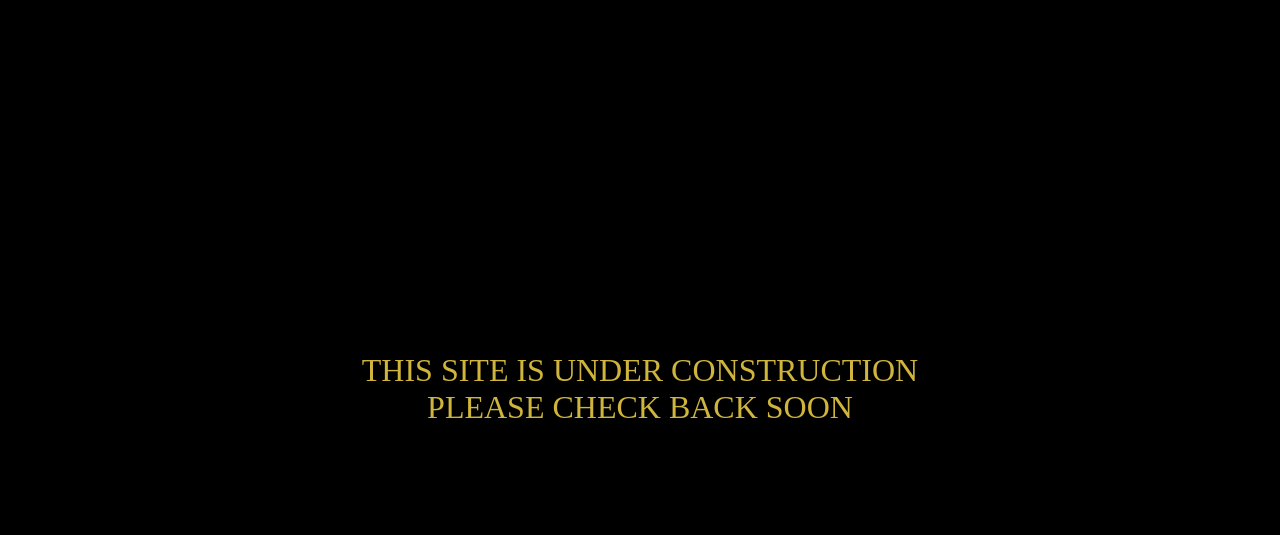
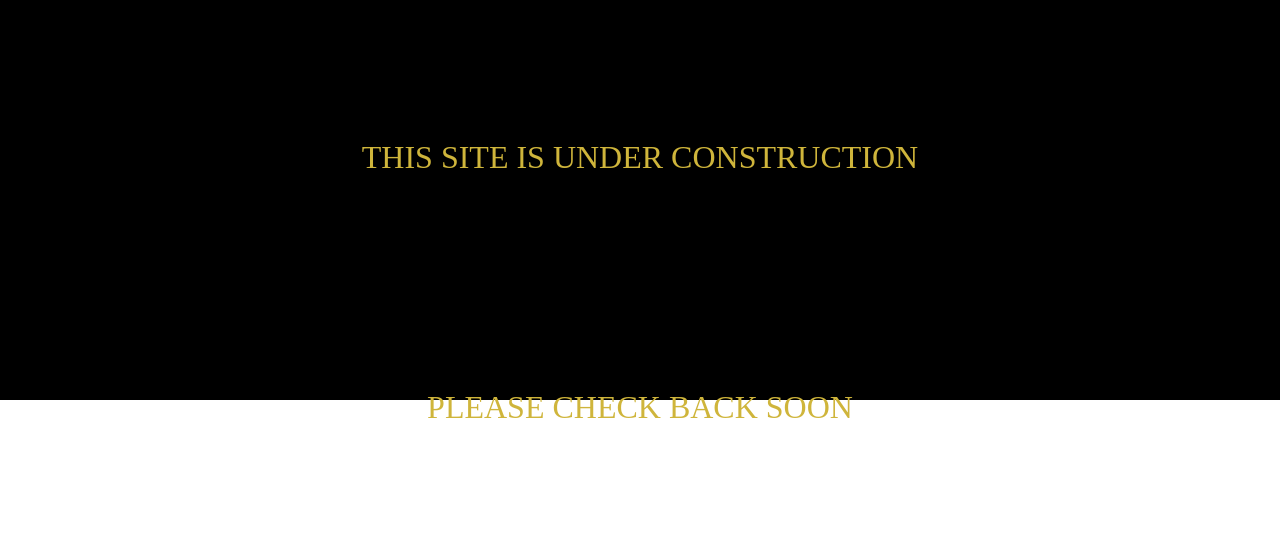
Before and after one commit to Farwalker3/tellik, a plain HTML site: page index.html in a window 1280 px wide. Drawn offline with Linux system fonts and the light colour scheme.

Commit message:
Alpha 0.01
A0.01

```diff
--- a/index.css
+++ b/index.css
@@ -1,17 +1,23 @@
 body{
 	margin: 0;
 	padding: 0;
+	overflow: hidden;
 }
 
 .container {
+	position: absolute;
+	top: 0;
+	left: 0;
 	background: black;
-	height: 100vh;
+	height: 50%;
+	width: 100%;
 	text-align: center;
-	padding-top: 25%;
+	line-height: 250px;
 	overflow: none;
 	font-size: 32px;
 	font-family: "Montserrat";
 	color: #CFB53B;
+
 }
 .container p {
 /* 	color: white;  */
```
